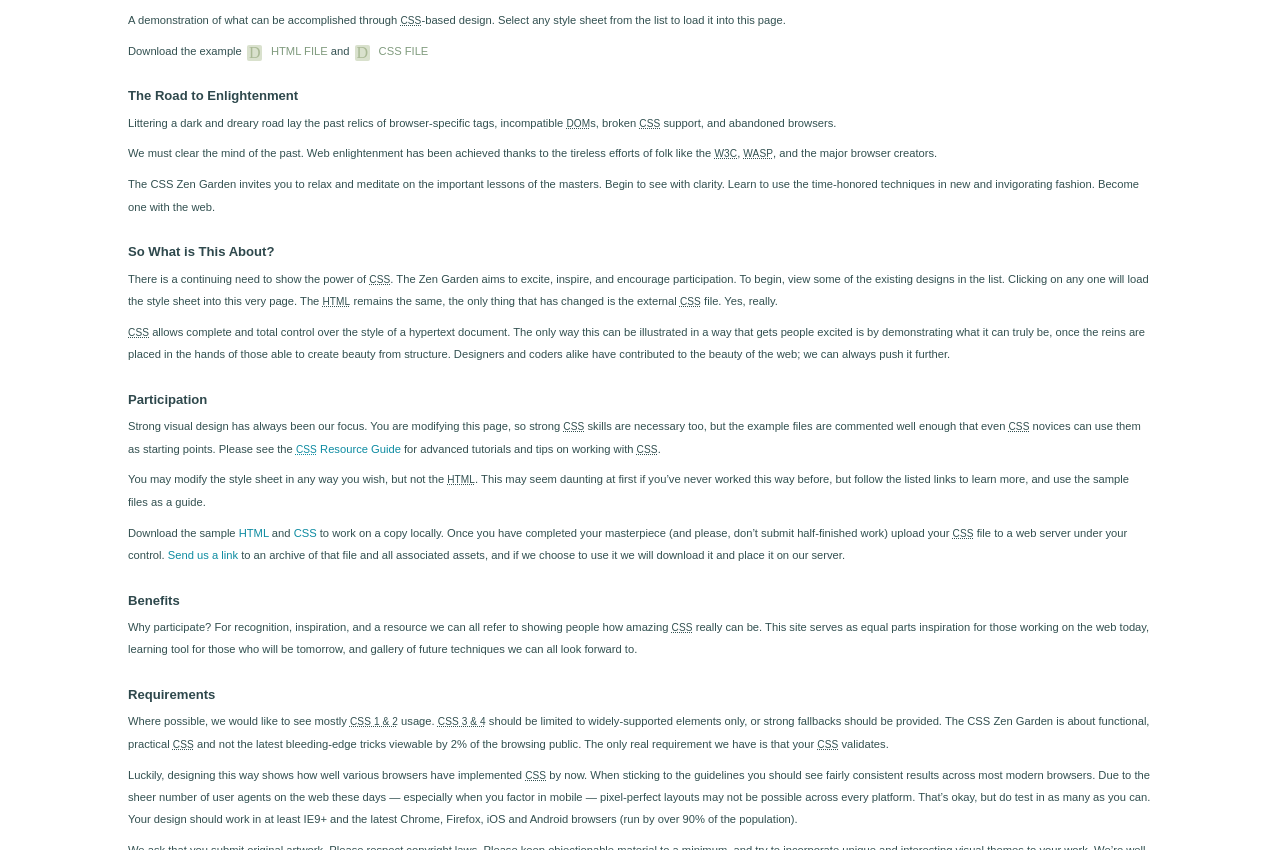
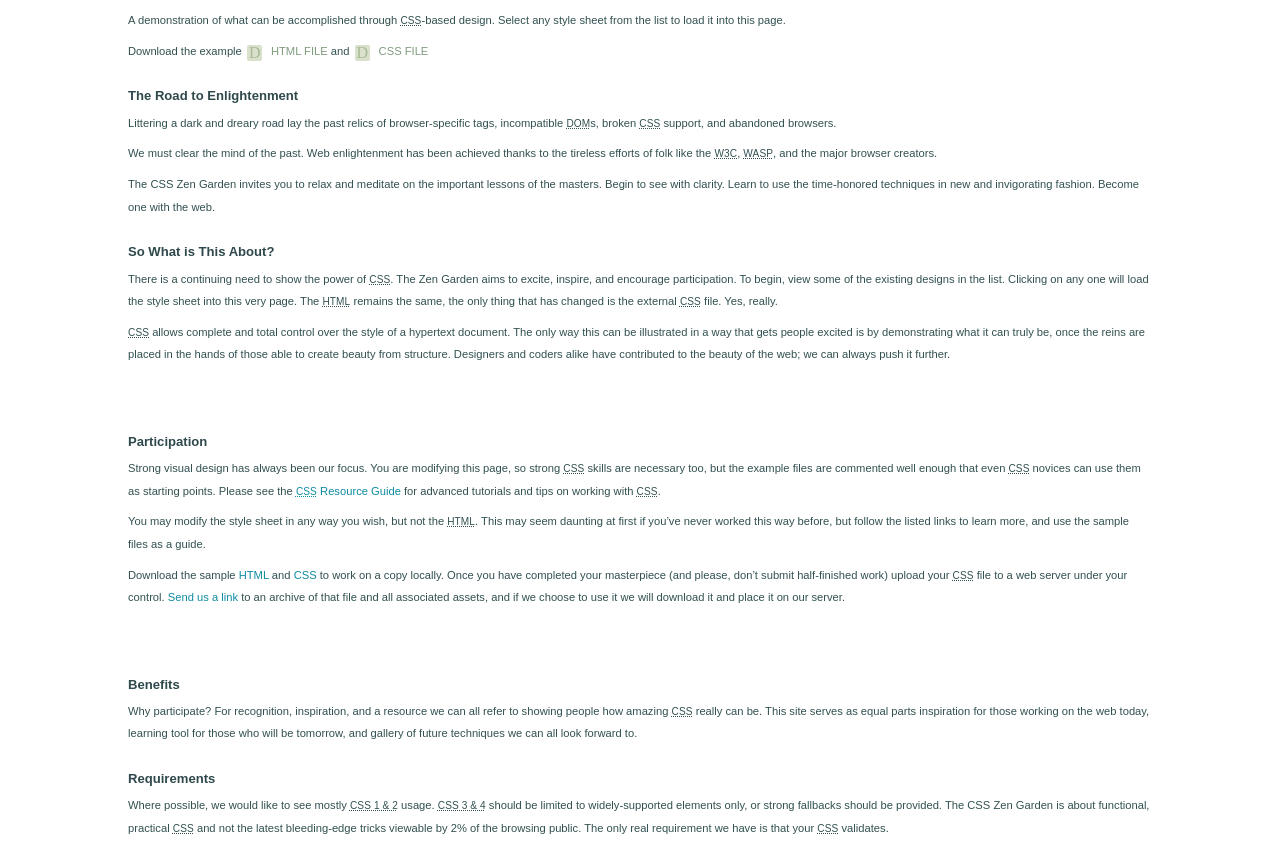
Before and after one commit to sara0221/fe-homework, a plain HTML site: page index.html in a window 1280 px wide. Shown: the part 252-1102 px from the top of the page. Drawn offline with Linux system fonts and the light colour scheme.

Commit message:
init files

```diff
--- a/style.css
+++ b/style.css
@@ -169,5 +169,8 @@ p {
 }
 .intro a:hover::before {
     color: #fff;
-    background: #357d93;
+	background: #357d93;
   }
+  div.participation{
+	  padding:3em 0;
+  }
```
